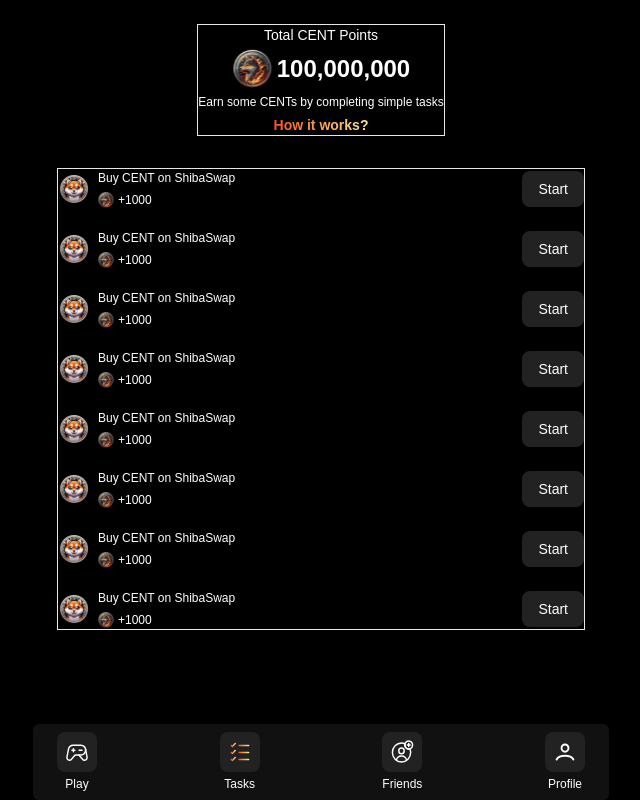
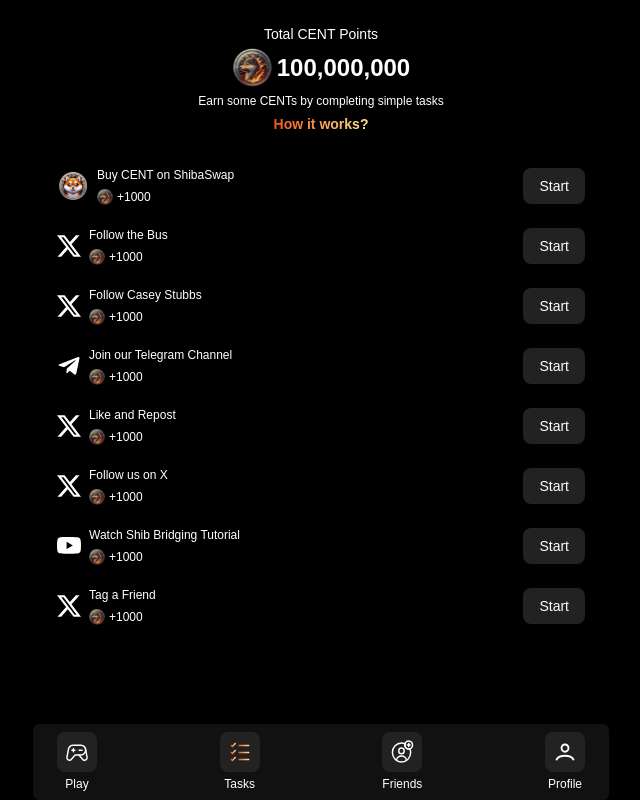
Before and after one commit to Abideen-program/onecent, a React (Vite) app: page /tasks in a window 1280 px wide. Shown: the whole page, without its empty margins (319-959 px from the left). Built offline with nearby package versions, Linux system fonts and the light colour scheme; a web font is replaced by a local one.

Commit message:
taskItem added

```diff
--- a/src/components/Tasks/TaskItem.tsx
+++ b/src/components/Tasks/TaskItem.tsx
@@ -0,0 +1,31 @@
+import { useState } from "react";
+import { motion } from "framer-motion";
+
+import { iconImages } from "../../utilities/images";
+
+const TaskItem = ({ name, icon, status }: task) => {
+  const [taskStatus, setTaskStatus] = useState(status);
+
+  return (
+    <div className="flex items-center justify-between">
+      <div className="flex items-center gap-2">
+        <img src={icon} alt="shib" className="" />
+        <div className="flex flex-col gap-1">
+          <p className="text-xs leading-[18px] font-thin">{name}</p>
+          <div className="flex items-center gap-1">
+            <img src={iconImages.Cent} alt="center" className="w-4" />
+            <p className="text-xs leading-[18px] font-thin">+1000</p>
+          </div>
+        </div>
+      </div>
+      <motion.button
+        whileTap={{ scale: 0.9 }}
+        className="text-sm py-2 px-4 rounded-lg bg-[#222222]"
+      >
+        Start
+      </motion.button>
+    </div>
+  );
+};
+
+export default TaskItem;
--- a/src/components/Tasks/Tasks.tsx
+++ b/src/components/Tasks/Tasks.tsx
@@ -2,13 +2,14 @@
 // import ComingSoon from "../ComingSoon";
 import Navigators from "../Navigators";
 import { tasks } from "../../utilities/DummyData";
+import TaskItem from "./TaskItem";
 
 const Tasks = () => {
   return (
     <div className="flex justify-center">
       <div className="bg-[#000000] w-full h-full text-[#FFFFFF] flex flex-col max-w-xl p-6  relative scrollbar-none">
         <div className="flex flex-col gap-8">
-          <div className="flex flex-col items-center gap-1 mx-auto border">
+          <div className="flex flex-col items-center gap-1 mx-auto">
             <p className="text-sm font-thin">Total CENT Points</p>
             <div className="flex items-center justify-between gap-1">
               <img src={iconImages.Cent} alt="cent" className="" />
@@ -22,32 +23,15 @@
             </p>
           </div>
 
-          <div className="border flex flex-col gap-5">
-            {tasks.map((task) => {
+          <div className="flex flex-col gap-5">
+            {tasks.map((task, index) => {
               return (
-                <div className="flex items-center justify-between">
-                  <div className="flex items-center gap-2">
-                    <img src={iconImages.Shib} alt="shib" className="" />
-                    <div className="flex flex-col gap-1">
-                      <p className="text-xs leading-[18px] font-thin">
-                        Buy CENT on ShibaSwap
-                      </p>
-                      <div className="flex items-center gap-1">
-                        <img
-                          src={iconImages.Cent}
-                          alt="center"
-                          className="w-4"
-                        />
-                        <p className="text-xs leading-[18px] font-thin">
-                          +1000
-                        </p>
-                      </div>
-                    </div>
-                  </div>
-                  <button className="text-sm py-2 px-4 rounded-lg bg-[#222222]">
-                    Start
-                  </button>
-                </div>
+                <TaskItem
+                  key={index}
+                  name={task.name}
+                  status={task.status}
+                  icon={task.icon}
+                />
               );
             })}
           </div>
--- /dev/null
+++ b/src/type.d.ts
@@ -0,0 +1,5 @@
+interface task {
+  name: string;
+  status: string;
+  icon: string;
+}
```
Also changed, not shown: src/assets/icons/checked.svg (added).
